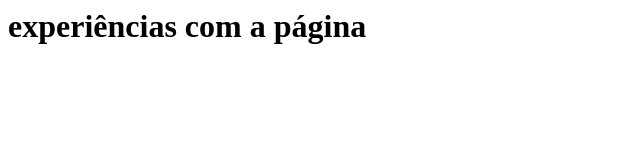
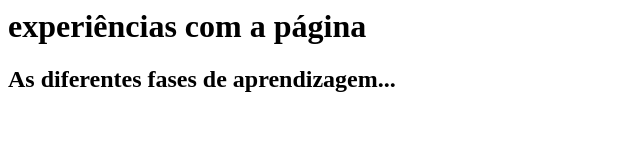
Before and after one commit to migarcanjo/migarcanjo.github.io, a plain HTML site: page index.html in a window 1280 px wide. Shown: the whole page, without its empty margins (0-640 px from the left). Drawn offline with Linux system fonts and the light colour scheme.

Commit message:
Adicionei comentário.

```diff
--- a/index.html
+++ b/index.html
@@ -1 +1,2 @@
 <h1> experiências com a página</h1>
+<h2> As diferentes fases de aprendizagem... </h2>
```
